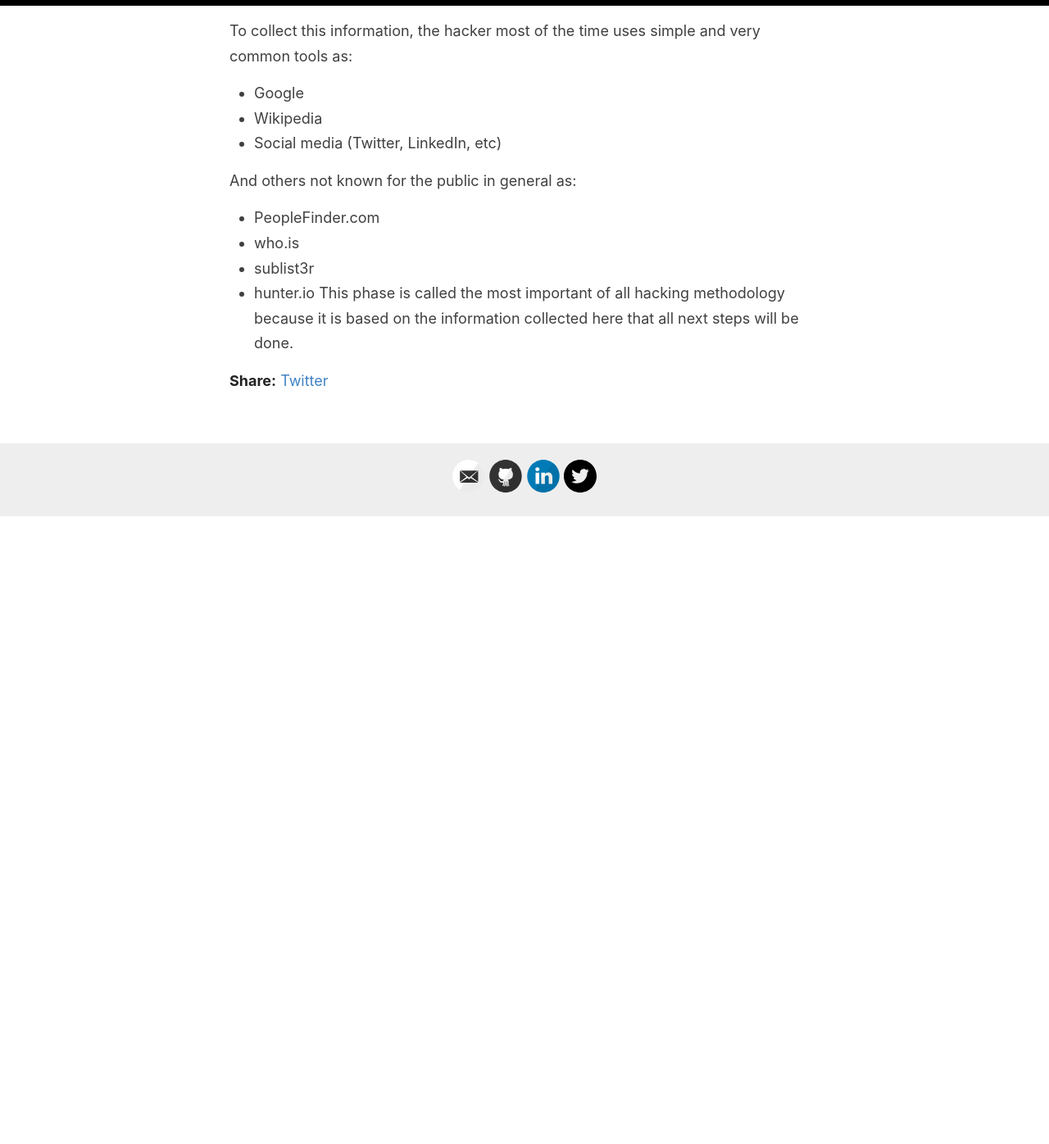
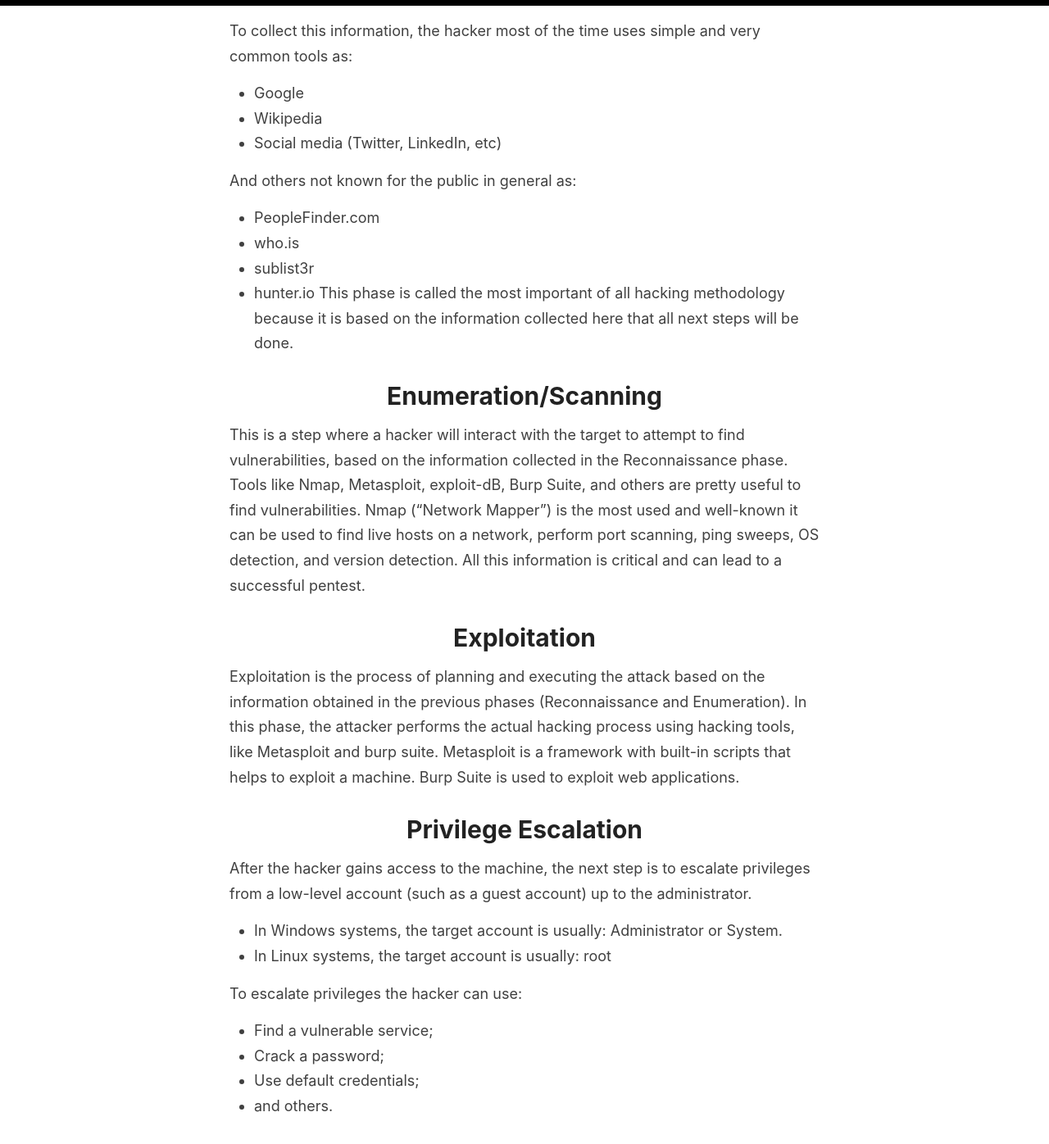
Before and after one commit to doretox/doretox.github.io, a Jekyll site: the page built from _posts/2021-10-05-the-hacking-methodology.md, in a window 1280 px wide and 1400 px high, scrolled down 820 px. Shown: the top 1396 px of the window at 82% size. Built offline with Jekyll 4.4.1, drawn with Linux system fonts in a browser that asks for light colours; before the commit the page ends 1450 px from its top, so only the background shows below that; some of the changed text lies outside the part shown.

Commit message:
Update 2021-10-05-the-hacking-methodology.md

```diff
--- a/_posts/2021-10-05-the-hacking-methodology.md
+++ b/_posts/2021-10-05-the-hacking-methodology.md
@@ -29,3 +29,42 @@
 - sublist3r
 - hunter.io
 This phase is called the most important of all hacking methodology because it is based on the information collected here that all next steps will be done.
+
+# Enumeration/Scanning
+
+This is a step where a hacker will interact with the target to attempt to find vulnerabilities, based on the information collected in the Reconnaissance phase.
+Tools like Nmap, Metasploit, exploit-dB, Burp Suite, and others are pretty useful to find vulnerabilities.
+Nmap ("Network Mapper") is the most used and well-known it can be used to find live hosts on a network, perform port scanning, ping sweeps, OS detection, and version detection. All this information is critical and can lead to a successful pentest.
+
+# Exploitation
+
+Exploitation is the process of planning and executing the attack based on the information obtained in the previous phases (Reconnaissance and Enumeration). In this phase, the attacker performs the actual hacking process using hacking tools, like Metasploit and burp suite.
+Metasploit is a framework with built-in scripts that helps to exploit a machine.
+Burp Suite is used to exploit web applications.
+
+# Privilege Escalation
+
+After the hacker gains access to the machine, the next step is to escalate privileges from a low-level account (such as a guest account) up to the administrator.
+
+- In Windows systems, the target account is usually: Administrator or System.
+- In Linux systems, the target account is usually: root
+
+To escalate privileges the hacker can use:
+- Find a vulnerable service;
+- Crack a password;
+- Use default credentials;
+- and others.
+
+# Covering Tracks
+
+Most of the time (at least if not specified in the contract) the ethical hacker/pentester will not need to cover his tracks. But this is still a phase of hacking.
+To cover the tracks the hacker will remove any evidence of the attack preset in a system. The attacker erases log files and removes other evidence that the owner of the system can determine that an attack occurred.
+
+# Reporting
+
+In this phase, the ethical hacker writes everything that was found and executed, step by step in high detail.
+The report is the final product of penetration testing, where the hacker will show the vulnerabilities, the criticality, how it was exploited, and commonly how to fix it.
+You can read a full format report sample here:  ****[https://github.com/hmaverickadams/TCM-Security-Sample-Pentest-Report](https://github.com/hmaverickadams/TCM-Security-Sample-Pentest-Report)
+
+
+*If you find any errors in this post please don't hesitate to contact me on Twitter at* [@doretox](https://twitter.com/doretox)*. I would be grateful for your help.*
```
